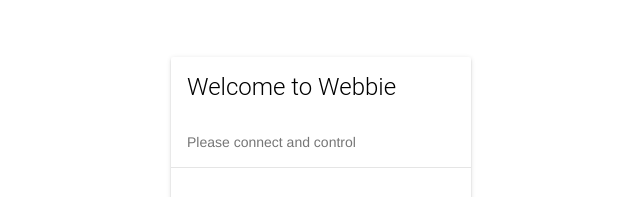
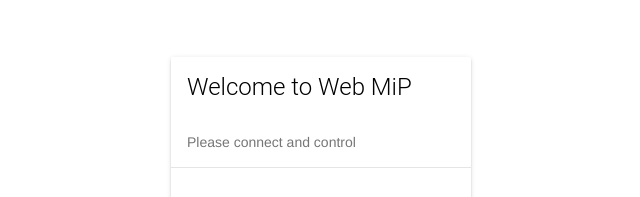
Before and after one commit to urish/webble-mip, a website: page web/index.html in a window 1280 px wide. Shown: the part 106-303 px from the top of the page, 319-959 px from the left. Drawn offline with nearby package versions, Linux system fonts and the light colour scheme.

Commit message:
Update app title

```diff
--- a/web/index.html
+++ b/web/index.html
@@ -17,7 +17,7 @@
 
             <div class="mdl-card mdl-shadow--2dp mip-card">
                 <div class="mdl-card__title">
-                    <h3 class="mdl-card__title-text">Welcome to Webbie</h3>
+                    <h3 class="mdl-card__title-text">Welcome to Web MiP</h3>
                 </div>
                 <div class="mdl-card__supporting-text">
                     Please connect and control
```
